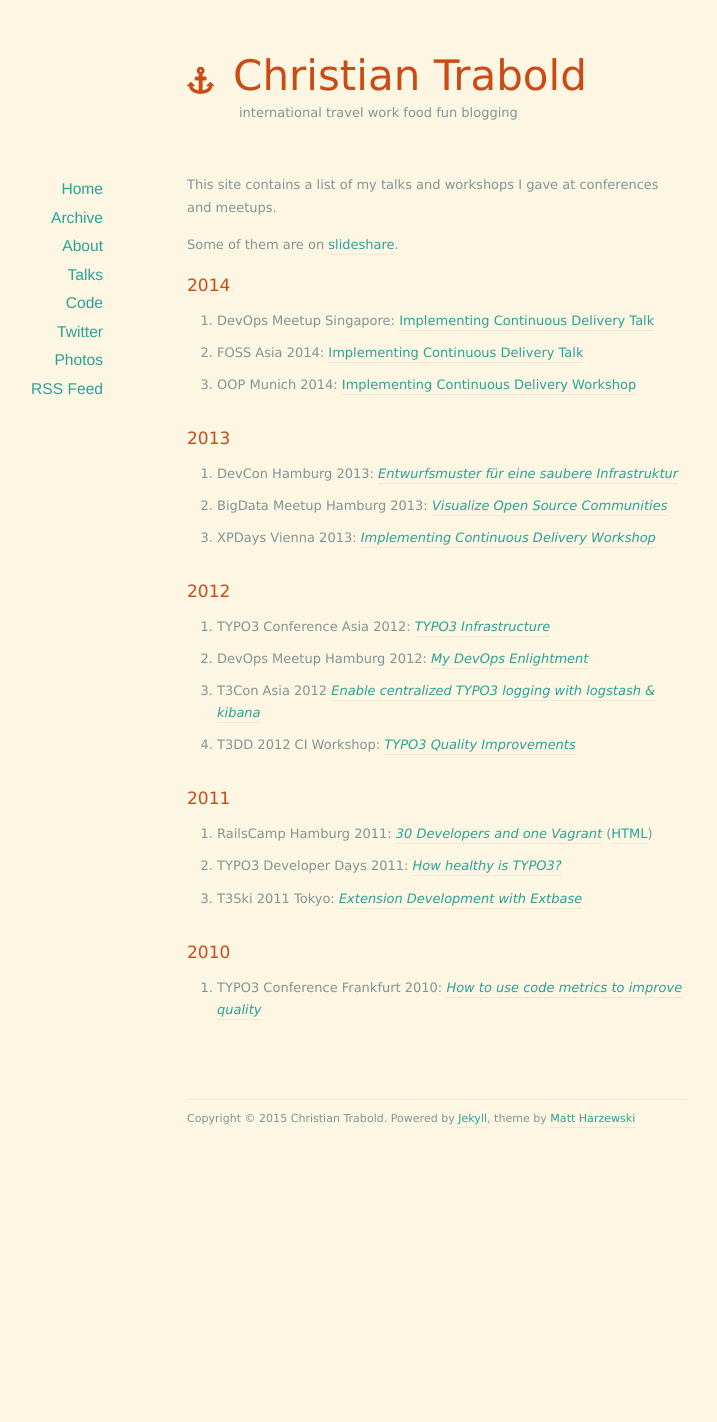
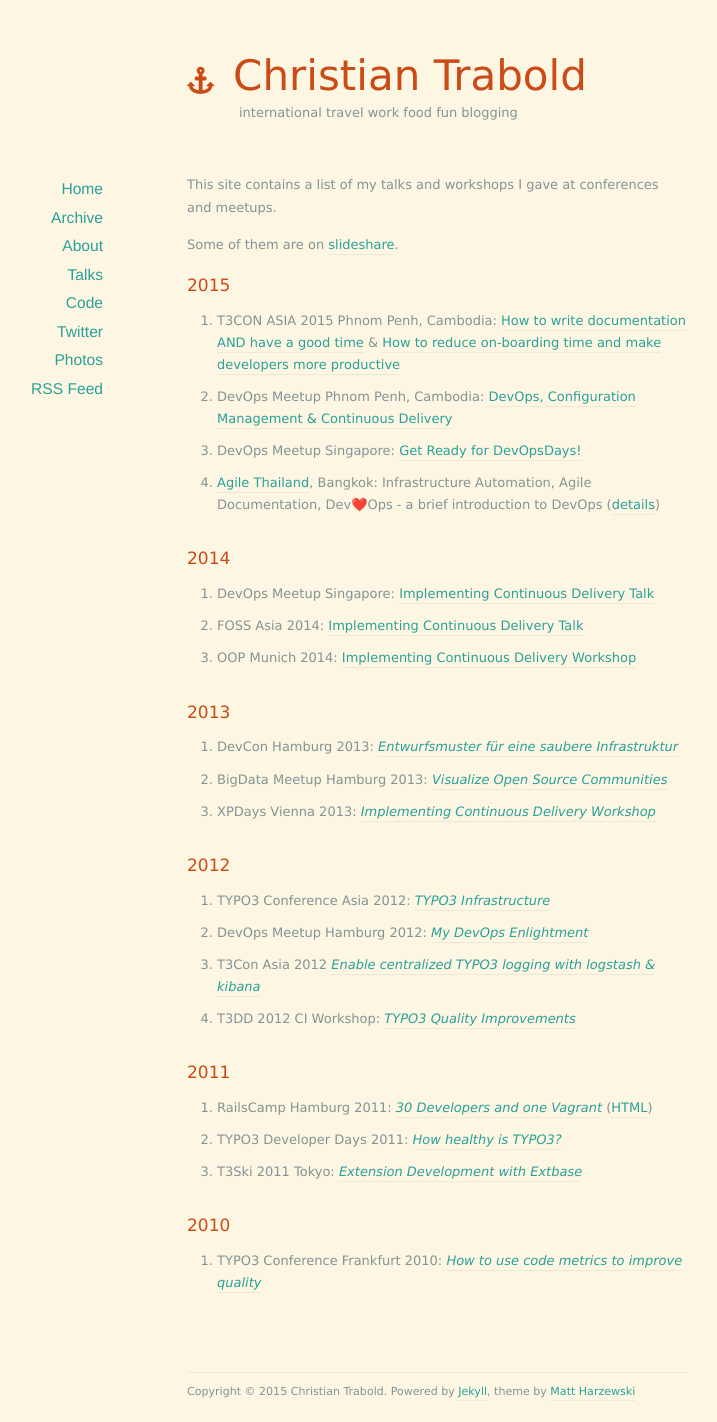
Before and after one commit to ctrabold/ctrabold.github.io, a Jekyll site: the page built from talks/index.md, in a window 1280 px wide. Shown: the whole page, without its empty margins (203-920 px from the left). Built offline with Jekyll 4.4.1, drawn with Linux system fonts in a browser that asks for light colours; nearby versions of some CDN libraries; emoji names are drawn with the system emoji font; before the commit the page ends 1148 px from its top, so only the background shows below that.

Commit message:
talks: Add talks & workshops in 2015

```diff
--- a/talks/index.md
+++ b/talks/index.md
@@ -6,6 +6,13 @@ title: Talks
 This site contains a list of my talks and workshops I gave at conferences and meetups.
 
 Some of them are on [slideshare](http://de.slideshare.net/ctrabold).
+
+# 2015
+
+- T3CON ASIA 2015 Phnom Penh, Cambodia: [How to write documentation AND have a good time](http://christian-trabold.de/workshop-2015-t3con-cambodia/agile-documentation.html) & [How to reduce on-boarding time and make developers more productive](http://christian-trabold.de/workshop-2015-t3con-cambodia/onboarding.html)
+- DevOps Meetup Phnom Penh, Cambodia: [DevOps, Configuration Management & Continuous Delivery](http://christian-trabold.de/workshop-2015-t3con-cambodia/devops-pp.html)
+- DevOps Meetup Singapore: [Get Ready for DevOpsDays!](http://www.devopsdays.org/events/2015-singapore/presentations/devops-meetup.html)
+- [Agile Thailand](http://agilethailand.org/), Bangkok: Infrastructure Automation, Agile Documentation, Dev:heart:Ops - a brief introduction to DevOps ([details](https://twitter.com/ctrabold/statuses/596880141667569664))
 
 # 2014
 
```
